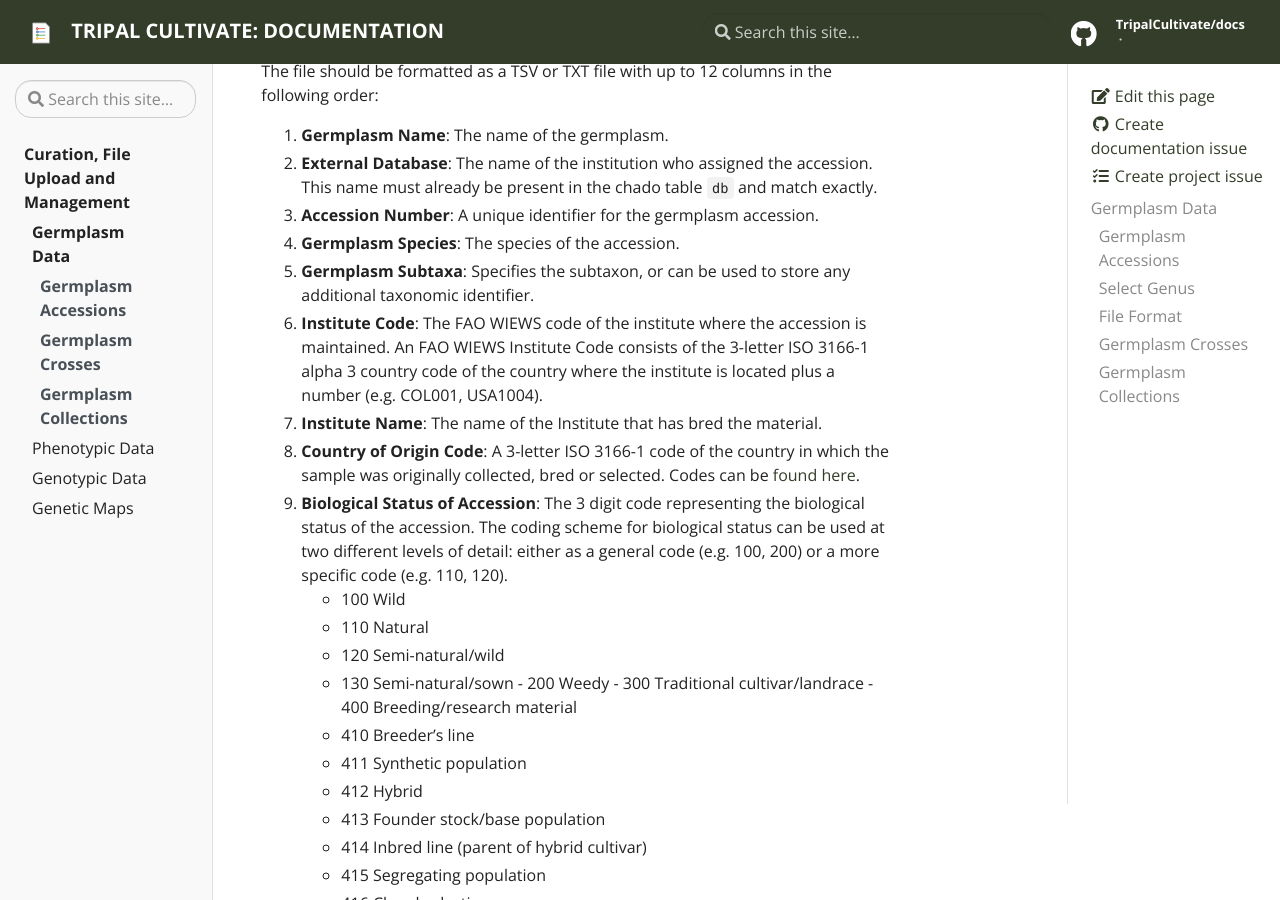
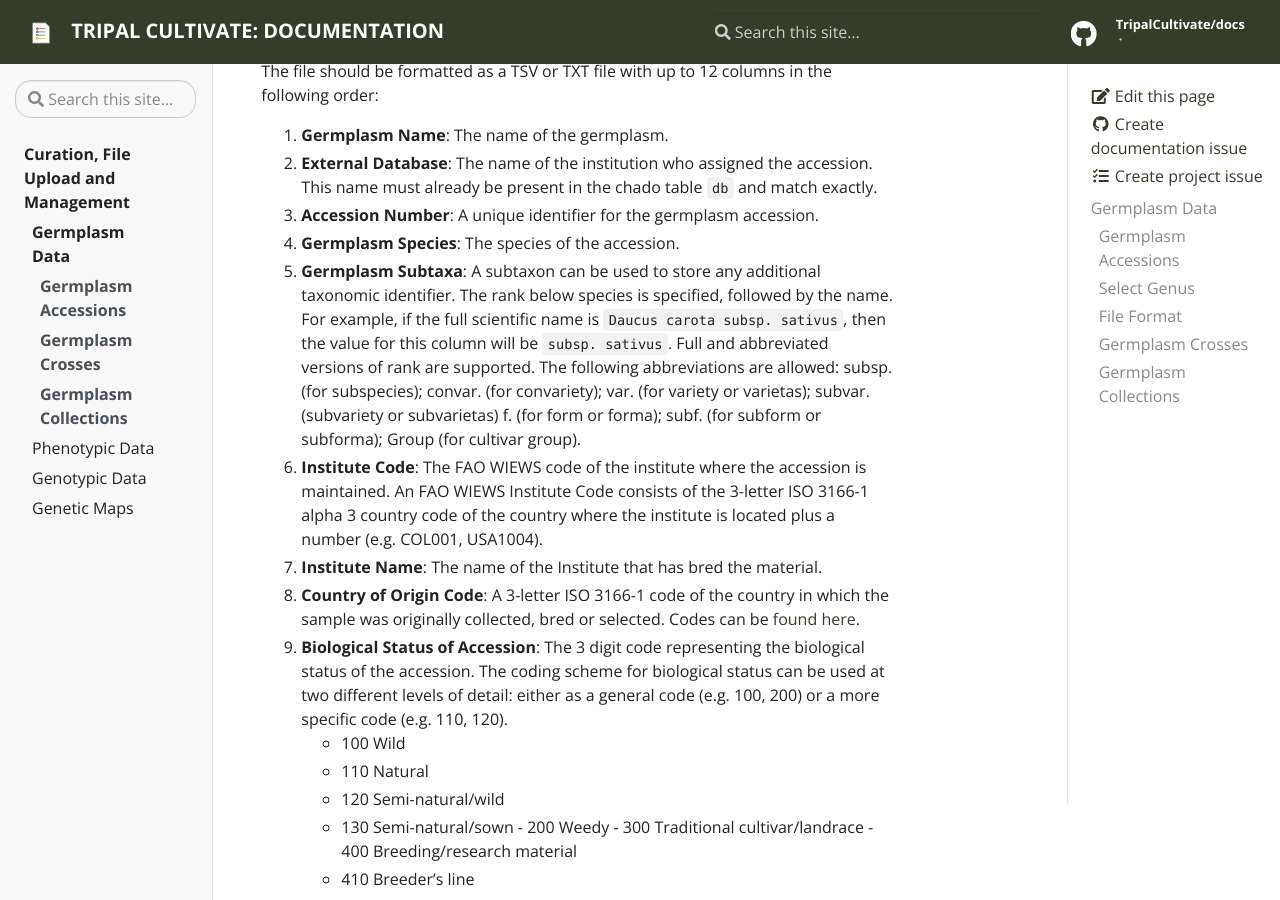
Before and after one commit to TripalCultivate/docs, a Jekyll site: the page built from _docs/curation/germplasm-data.md, in a window 1280 px wide and 900 px high, scrolled down 710 px. Built offline with Jekyll 4.4.1, drawn with Linux system fonts in a browser that asks for light colours.

Commit message:
Update germplasm accession importer file format for subtaxa column

```diff
--- a/_docs/curation/germplasm-data.md
+++ b/_docs/curation/germplasm-data.md
@@ -19,7 +19,7 @@ The file should be formatted as a TSV or TXT file with up to 12 columns in the f
 2. **External Database**: The name of the institution who assigned the accession. This name must already be present in the chado table `db` and match exactly.
 3. **Accession Number**: A unique identifier for the germplasm accession.
 4. **Germplasm Species**: The species of the accession.
-5. **Germplasm Subtaxa**: Specifies the subtaxon, or can be used to store any additional taxonomic identifier.
+5. **Germplasm Subtaxa**: A subtaxon can be used to store any additional taxonomic identifier. The rank below species is specified, followed by the name. For example, if the full scientific name is `Daucus carota subsp. sativus`, then the value for this column will be `subsp. sativus`. Full and abbreviated versions of rank are supported. The following abbreviations are allowed: subsp. (for subspecies); convar. (for convariety); var. (for variety or varietas); subvar. (subvariety or subvarietas) f. (for form or forma); subf. (for subform or subforma); Group (for cultivar group).
 6. **Institute Code**: The FAO WIEWS code of the institute where the accession is maintained. An FAO WIEWS Institute Code consists of the 3-letter ISO 3166-1 alpha 3 country code of the country where the institute is located plus a number (e.g. COL001, USA1004).
 7. **Institute Name**: The name of the Institute that has bred the material.
 8. **Country of Origin Code**: A 3-letter ISO 3166-1 code of the country in which the sample was originally collected, bred or selected. Codes can be [found here](https://en.wikipedia.org/wiki/ISO_3166-1_alpha-3).
```
